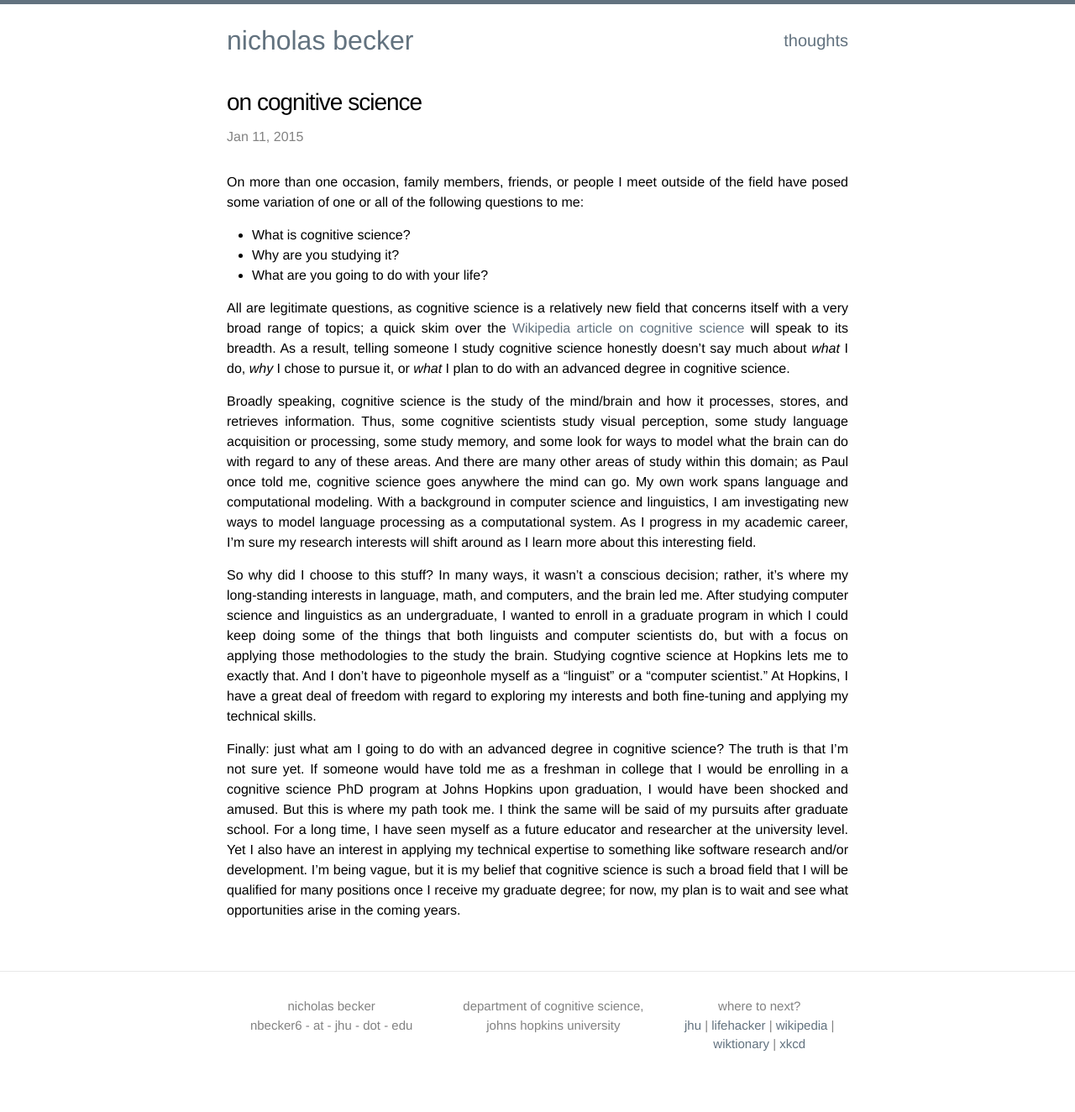
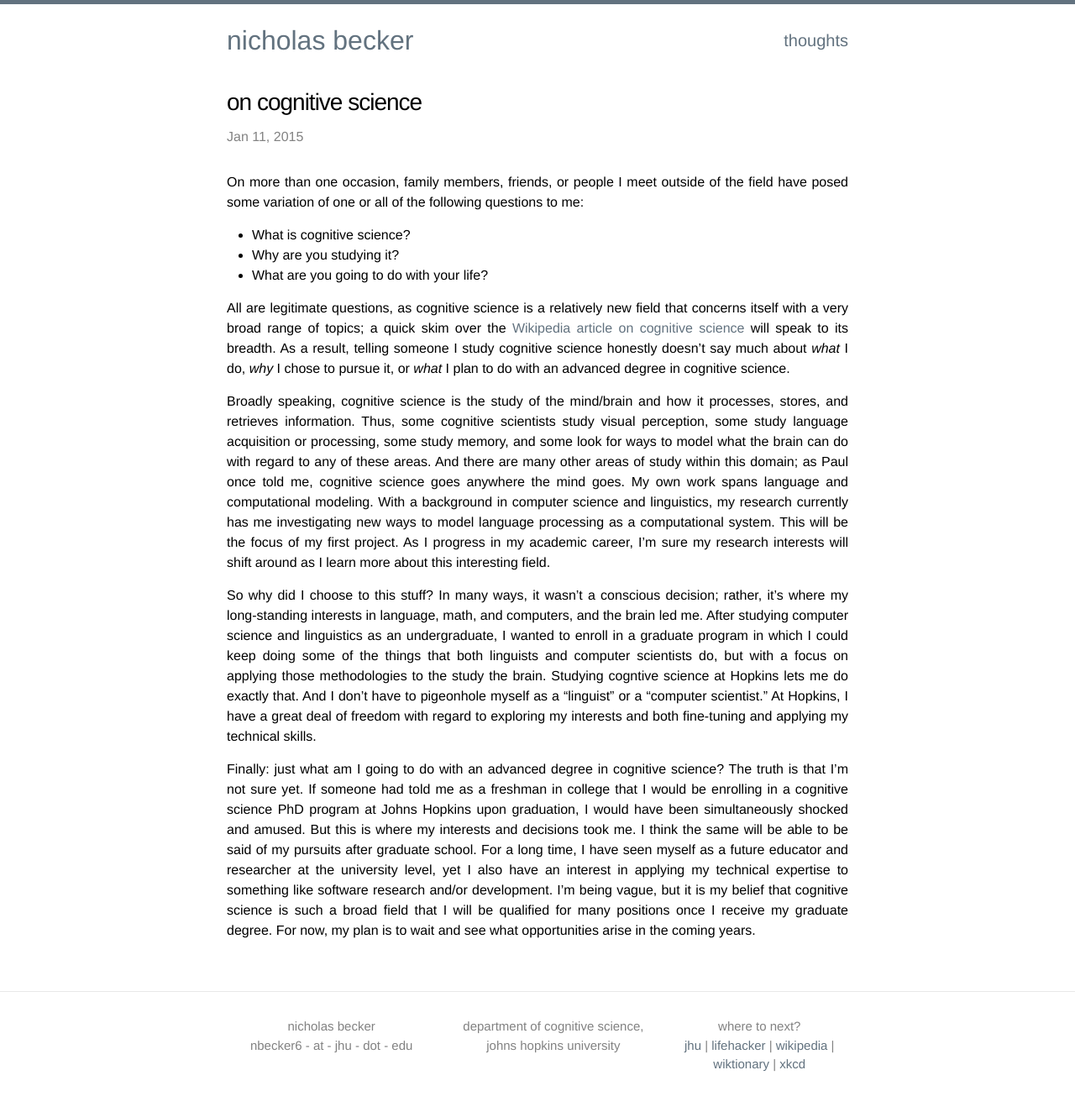
Before and after one commit to nrbecker/nrbecker.github.io, a Jekyll site: the page built from _posts/2015-01-11-on-cognitive-science.md, in a window 1280 px wide. Shown: the whole page at 84% size. Built offline with Jekyll 4.4.1, drawn with Linux system fonts in a browser that asks for light colours; before the commit the page ends 1300 px from its top, so only the background shows below that.

Commit message:
fixed minor wording issues and typos

```diff
--- a/_posts/2015-01-11-on-cognitive-science.md
+++ b/_posts/2015-01-11-on-cognitive-science.md
@@ -12,8 +12,8 @@ On more than one occasion, family members, friends, or people I meet outside of
 
 All are legitimate questions, as cognitive science is a relatively new field that concerns itself with a very broad range of topics; a quick skim over the [Wikipedia article on cognitive science](http://en.wikipedia.org/wiki/Cognitive_science) will speak to its breadth. As a result, telling someone I study cognitive science honestly doesn't say much about *what* I do, *why* I chose to pursue it, or *what* I plan to do with an advanced degree in cognitive science.
 
-Broadly speaking, cognitive science is the study of the mind/brain and how it processes, stores, and retrieves information. Thus, some cognitive scientists study visual perception, some study language acquisition or processing, some study memory, and some look for ways to model what the brain can do with regard to any of these areas. And there are many other areas of study within this domain; as Paul once told me, cognitive science goes anywhere the mind can go. My own work spans language and computational modeling. With a background in computer science and linguistics, I am investigating new ways to model language processing as a computational system. As I progress in my academic career, I'm sure my research interests will shift around as I learn more about this interesting field.
+Broadly speaking, cognitive science is the study of the mind/brain and how it processes, stores, and retrieves information. Thus, some cognitive scientists study visual perception, some study language acquisition or processing, some study memory, and some look for ways to model what the brain can do with regard to any of these areas. And there are many other areas of study within this domain; as Paul once told me, cognitive science goes anywhere the mind goes. My own work spans language and computational modeling. With a background in computer science and linguistics, my research currently has me investigating new ways to model language processing as a computational system. This will be the focus of my first project. As I progress in my academic career, I'm sure my research interests will shift around as I learn more about this interesting field.
 
-So why did I choose to this stuff? In many ways, it wasn't a conscious decision; rather, it's where my long-standing interests in language, math, and computers, and the brain led me. After studying computer science and linguistics as an undergraduate, I wanted to enroll in a graduate program in which I could keep doing some of the things that both linguists and computer scientists do, but with a focus on applying those methodologies to the study the brain. Studying cogntive science at Hopkins lets me to exactly that. And I don't have to pigeonhole myself as a "linguist" or a "computer scientist." At Hopkins, I have a great deal of freedom with regard to exploring my interests and both fine-tuning and applying my technical skills.
+So why did I choose to this stuff? In many ways, it wasn't a conscious decision; rather, it's where my long-standing interests in language, math, and computers, and the brain led me. After studying computer science and linguistics as an undergraduate, I wanted to enroll in a graduate program in which I could keep doing some of the things that both linguists and computer scientists do, but with a focus on applying those methodologies to the study the brain. Studying cogntive science at Hopkins lets me do exactly that. And I don't have to pigeonhole myself as a "linguist" or a "computer scientist." At Hopkins, I have a great deal of freedom with regard to exploring my interests and both fine-tuning and applying my technical skills.
 
-Finally: just what am I going to do with an advanced degree in cognitive science? The truth is that I'm not sure yet. If someone would have told me as a freshman in college that I would be enrolling in a cognitive science PhD program at Johns Hopkins upon graduation, I would have been shocked and amused. But this is where my path took me. I think the same will be said of my pursuits after graduate school. For a long time, I have seen myself as a future educator and researcher at the university level. Yet I also have an interest in applying my technical expertise to something like software research and/or development. I'm being vague, but it is my belief that cognitive science is such a broad field that I will be qualified for many positions once I receive my graduate degree; for now, my plan is to wait and see what opportunities arise in the coming years.
+Finally: just what am I going to do with an advanced degree in cognitive science? The truth is that I'm not sure yet. If someone had told me as a freshman in college that I would be enrolling in a cognitive science PhD program at Johns Hopkins upon graduation, I would have been simultaneously shocked and amused. But this is where my interests and decisions took me. I think the same will be able to be said of my pursuits after graduate school. For a long time, I have seen myself as a future educator and researcher at the university level, yet I also have an interest in applying my technical expertise to something like software research and/or development. I'm being vague, but it is my belief that cognitive science is such a broad field that I will be qualified for many positions once I receive my graduate degree. For now, my plan is to wait and see what opportunities arise in the coming years.
```
